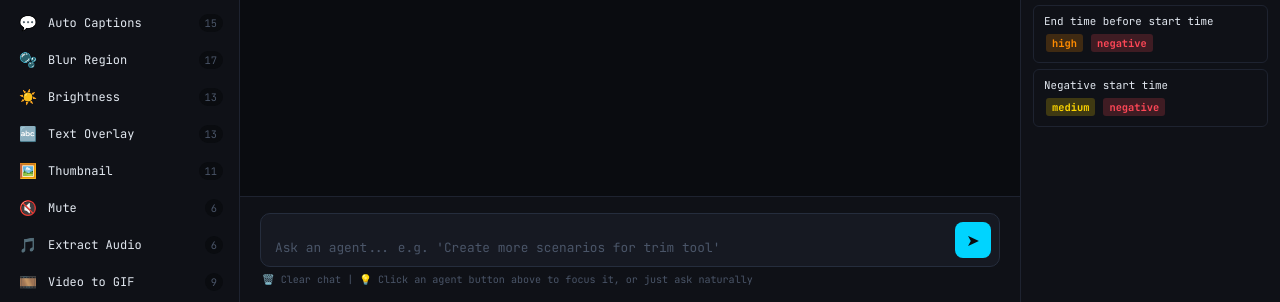
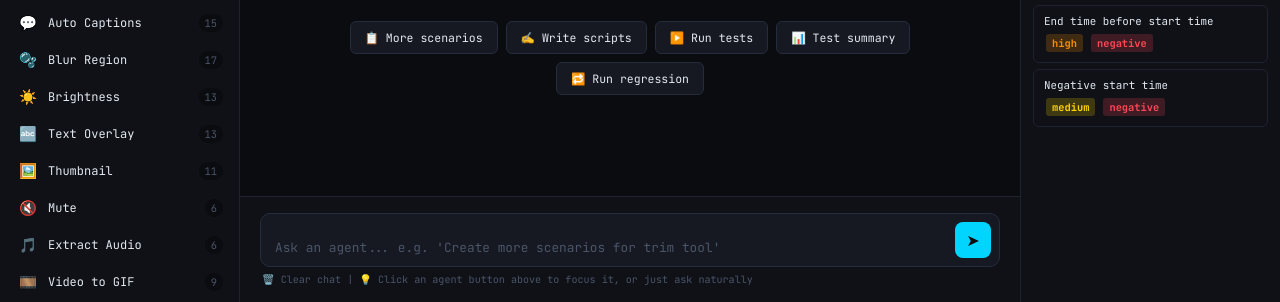
Before and after one commit to gandhamvimala/Snipforge-automation, a website: page index.html in a window 1280 px wide. Shown: the part 498-800 px from the top of the page. Drawn offline with Linux system fonts and the light colour scheme.

Commit message:
✅ Fix duplicate MODEL constant - dashboard fully working

```diff
--- a/index.html
+++ b/index.html
@@ -167,7 +167,7 @@
   </div>
 </div>
 <script>
-const API='https://corsproxy.io/?https://api.anthropic.com/v1/messages',MODEL='claude-sonnet-4-20250514';
+const API='https://api.anthropic.com/v1/messages';const MODEL='claude-sonnet-4-5';
 let activeAgent=null,selectedTool='trim',isProcessing=false,conversationHistory=[],scenarios={},runHistory=[],activeTab='scenarios';
 const TOOLS=[
   {id:'trim',icon:'✂️',name:'Trim',count:8,panel:'trim'},
@@ -247,21 +247,14 @@ function showApiKeyModal() {
 }
 
 function renderWelcome(){
-  document.getElementById('messages').innerHTML=`
-    <div class="welcome" id="welcome">
-      <h2>🤖 Automation Control Center</h2>
-      <p>Chat with your AI agents. Select a tool from the sidebar, activate an agent from the toolbar, then ask it to generate scenarios, write scripts, or run tests.</p>
-      <div class="quick-actions">
-        <button class="quick-btn" onclick="sendQuick('Create 5 more scenarios for the selected tool')">📋 More scenarios</button>
-        <button class="quick-btn" onclick="sendQuick('Write Playwright scripts for the new scenarios')">✍️ Write scripts</button>
-        <button class="quick-btn" onclick="sendQuick('Run all tests for the selected tool')">▶️ Run tests</button>
-        <button class="quick-btn" onclick="sendQuick('Fix any failing tests with self healer')">🩹 Heal failures</button>
-        <button class="quick-btn" onclick="sendQuick('Show full test summary for all 25 tools')">📊 Test summary</button>
-        <button class="quick-btn" onclick="sendQuick('Run smart regression suite')">🔁 Run regression</button>
-      </div>
-    </div>`;
+  const msgs = document.getElementById('messages');
+  const d = document.createElement('div');
+  d.className = 'welcome';
+  d.id = 'welcome';
+  d.innerHTML = '<h2>🤖 Automation Control Center</h2><p>Chat with your AI agents. Select a tool from the sidebar, activate an agent, then ask it to generate scenarios, write scripts, or run tests.</p><div class="quick-actions"><button class="quick-btn" onclick="sendQuick(&quot;Create 5 more scenarios for the selected tool&quot;)">📋 More scenarios</button><button class="quick-btn" onclick="sendQuick(&quot;Write Playwright scripts for the new scenarios&quot;)">✍️ Write scripts</button><button class="quick-btn" onclick="sendQuick(&quot;Run all tests for the selected tool&quot;)">▶️ Run tests</button><button class="quick-btn" onclick="sendQuick(&quot;Show full test summary for all 25 tools&quot;)">📊 Test summary</button><button class="quick-btn" onclick="sendQuick(&quot;Run smart regression suite&quot;)">🔁 Run regression</button></div>';
+  msgs.appendChild(d);
 }
-function init(){renderTools();selectTool('trim');renderPanel()}
+function init(){renderTools();selectTool("trim");renderPanel();renderWelcome();}
 function renderTools(){
   document.getElementById('toolList').innerHTML=TOOLS.map(t=>`
     <div class="tool-item ${t.id===selectedTool?'selected':''}" onclick="selectTool('${t.id}')">
```
